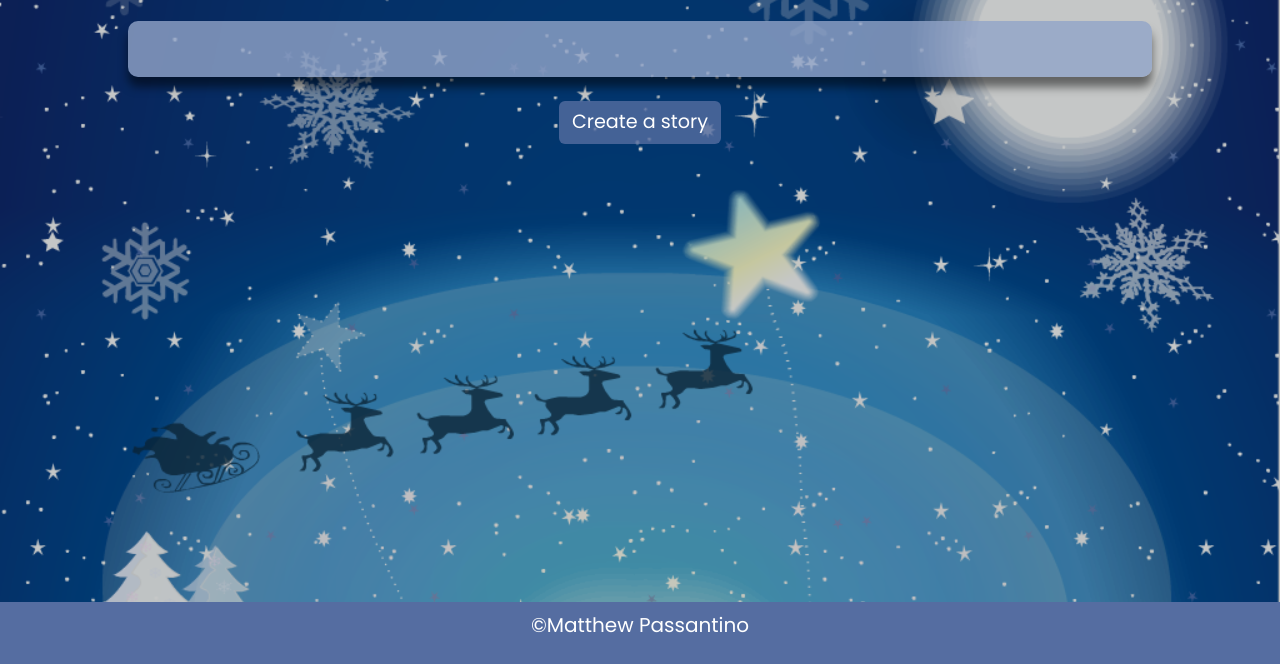
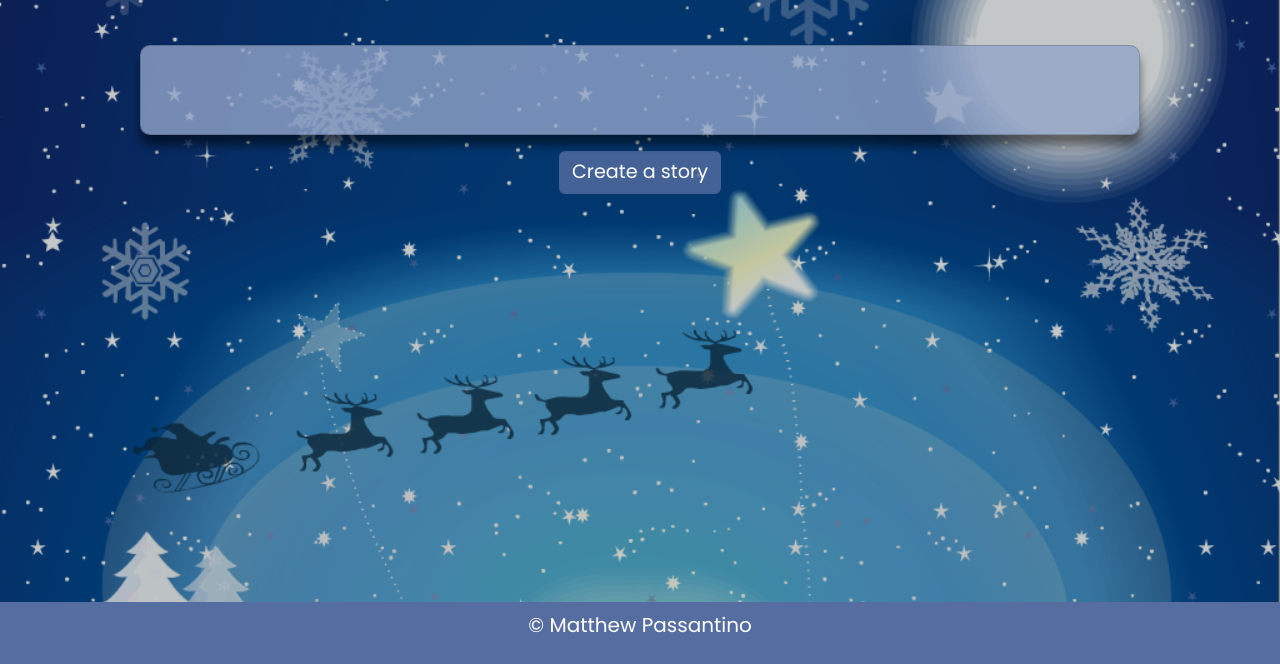
Before and after one commit to MatthewPass24/Frostie-Funnies-Mad-Lib, a plain HTML site: page index.html in a window 1280 px wide. Shown: the part 136-800 px from the top of the page. Drawn offline with nearby package versions, Linux system fonts and the light colour scheme.

Commit message:
fixed scroll

```diff
--- a/index.html
+++ b/index.html
@@ -1,62 +1,54 @@
 <!doctype html>
 <html lang="en">
+
 <head>
   <title>Holiday Mad-Lib</title>
   <meta charset="utf-8" />
-        <meta
-            name="viewport"
-            content="width=device-width, initial-scale=1, shrink-to-fit=no"
-        />
+  <meta name="viewport" content="width=device-width, initial-scale=1, shrink-to-fit=no" />
 
   <!-- Bootstrap CSS v5.2.1 -->
-        <link
-            href="https://cdn.jsdelivr.net/npm/bootstrap@5.3.2/dist/css/bootstrap.min.css"
-            rel="stylesheet"
-            integrity="sha384-T3c6CoIi6uLrA9TneNEoa7RxnatzjcDSCmG1MXxSR1GAsXEV/Dwwykc2MPK8M2HN"
-            crossorigin="anonymous"
-        />
+  <link href="https://cdn.jsdelivr.net/npm/bootstrap@5.3.2/dist/css/bootstrap.min.css" rel="stylesheet"
+    integrity="sha384-T3c6CoIi6uLrA9TneNEoa7RxnatzjcDSCmG1MXxSR1GAsXEV/Dwwykc2MPK8M2HN" crossorigin="anonymous" />
   <!-- CSS Link-->
   <link rel="stylesheet" href="style.css">
 </head>
 
 <body>
   <header class="text-white text-center py-4">
-              <div class="container ">
     <h1 class="display-3">Holiday Mad-Libs</h1>
     <h2 class="lead">Click the button to build your own story</h3>
-              <div class="row justify-content-center">
-                <div class="col-12 text m-3 mb-4">
-                  <!--Mad Lib goes here-->
+  </header>
+  <div class="container text-center">
+    <div class="row justify-content-center my-3">
+      <div class="col-12">
+        <div class="card">
+          <div class="card-body">
             <p class="display-5" id="madLibOutput"></p>
           </div>
         </div>
-            </main>
-                <button
-                class="btn btnunique"
-                id="generateMadLib"
-                onclick="generateMadLib()"
-              >
+      </div>
+    </div>
+    <button class="btn btnunique" id="generateMadLib" onclick="generateMadLib()">
       Create a story
     </button>
   </div>
-            </header>
+  </main>
+
+
 
   <footer class="bottom text-white text-center py-2 fixed-bottom">
     <div class="container">
-                  <p>&copy;Matthew Passantino</p>
+      <p>&copy; Matthew Passantino</p>
     </div>
   </footer>
-          <script
-            src="https://cdn.jsdelivr.net/npm/@popperjs/core@2.11.8/dist/umd/popper.min.js"
+  <script src="https://cdn.jsdelivr.net/npm/@popperjs/core@2.11.8/dist/umd/popper.min.js"
     integrity="sha384-I7E8VVD/ismYTF4hNIPjVp/Zjvgyol6VFvRkX/vR+Vc4jQkC+hVqc2pM8ODewa9r"
-            crossorigin="anonymous"
-        ></script>
+    crossorigin="anonymous"></script>
 
-        <script
-            src="https://cdn.jsdelivr.net/npm/bootstrap@5.3.2/dist/js/bootstrap.min.js"
+  <script src="https://cdn.jsdelivr.net/npm/bootstrap@5.3.2/dist/js/bootstrap.min.js"
     integrity="sha384-BBtl+eGJRgqQAUMxJ7pMwbEyER4l1g+O15P+16Ep7Q9Q+zqX6gSbd85u4mG4QzX+"
-            crossorigin="anonymous"
-        ></script>
+    crossorigin="anonymous"></script>
   <script src="script.js"></script>
 </body>
+
 </html>
--- a/style.css
+++ b/style.css
@@ -1,6 +1,6 @@
 @import url('https://fonts.googleapis.com/css?family=Dancing+Script:400, 700');
 @import url('https://fonts.googleapis.com/css2?family=Montserrat:wght@400;500&family=Poppins:wght@400;500&display=swap');
-body {
+html, body {
   font-family: 'Arial', sans-serif;
   margin: 0;
   padding: 0;
@@ -11,7 +11,7 @@ body {
   background-color: #262c2c54;
   height: 100vh;
   width: 100%;
-  overflow: hidden;
+  overflow: scroll;
   position: relative;
 }
 
@@ -56,13 +56,14 @@ p {
   color: #fff;
 }
 
-.text {
+.card {
   background-color: transparent;
   background-color: rgba(146, 164, 201, 0.8);
   border-radius: 10px;
   box-shadow: 0 10px 10px rgba(0,0,0,.5);
 
 
+
 }
 .bottom {
   background-color:rgba(85, 109, 161);
```
Lines whose indentation alone changed are shown as unchanged.
